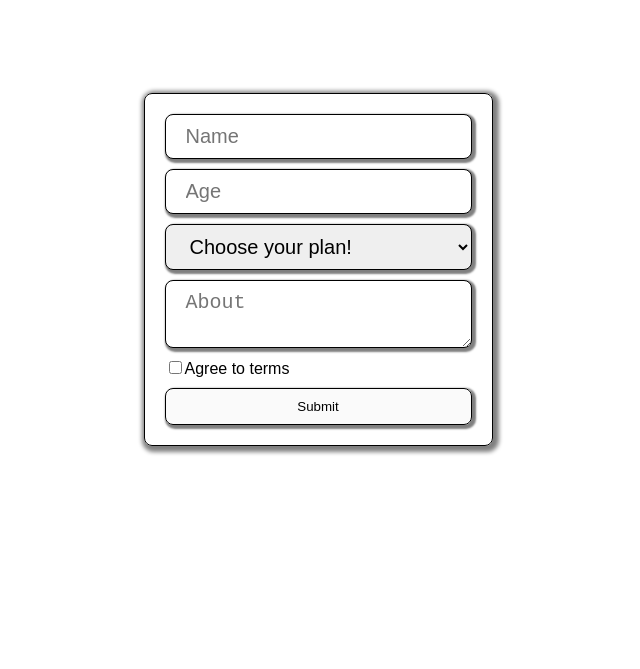
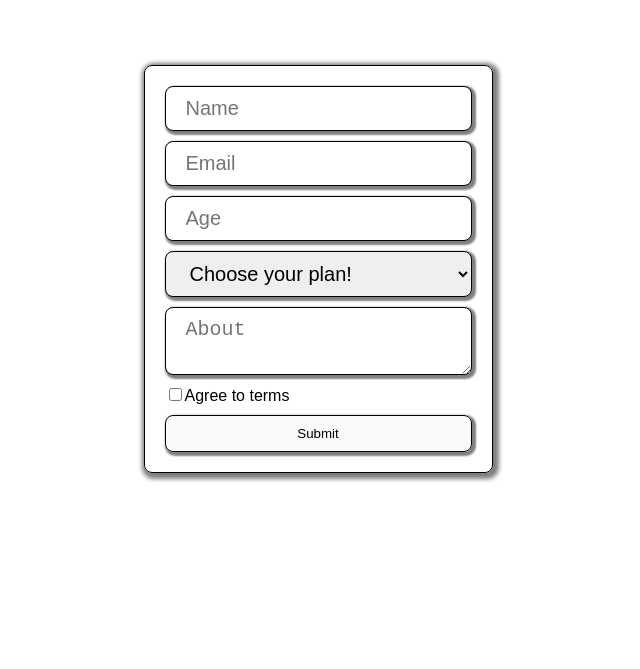
Before and after one commit to t-matveentsev/practiceReact-03, a React (Vite) app: page / in a window 1280 px wide. Shown: the part 131-800 px from the top of the page, without its empty margins (322-962 px from the left). Built offline with nearby package versions, Linux system fonts and the light colour scheme.

Commit message:
validation

```diff
--- a/src/components/ApplyForm/ApplyForm.jsx
+++ b/src/components/ApplyForm/ApplyForm.jsx
@@ -1,30 +1,67 @@
-import { Field, Form, Formik } from "formik";
+import { ErrorMessage, Field, Form, Formik } from "formik";
 import s from "./ApplyForm.module.css";
+import * as Yup from "yup";
 
 const ApplyForm = () => {
   const initialValues = {
     name: "",
     age: "",
+    email: "",
     plan: "",
     about: "",
     agree: false,
   };
+
+  const onlyLetters = /^[A-Za-zА-Яа-яЄєІіЇїҐґ-\s]+$/;
+  const re =
+    /^(([^<>()[\]\.,;:\s@\"]+(\.[^<>()[\]\.,;:\s@\"]+)*)|(\".+\"))@(([^<>()[\]\.,;:\s@\"]+\.)+[^<>()[\]\.,;:\s@\"]{2,})$/i;
+
+  const applySchema = Yup.object().shape({
+    name: Yup.string()
+      .required("Це поле обовʼязкове")
+      .matches(onlyLetters, "Імʼя має містити тільки літери")
+      .min(3, "Мінімум 3 сиволи!")
+      .max(20, "Максимум 20 символів"),
+    email: Yup.string()
+      .required("Це поле обовʼязкове")
+      .matches(re, "Це не emeil"),
+    age: Yup.number().required("Це поле обовʼязкове"),
+    plan: Yup.string()
+      .oneOf(["standard", "pro", "business"])
+      .required("Це поле обовʼязкове"),
+    about: Yup.string().required("Це поле обовʼязкове"),
+  });
+
   const handleSubmit = (values, action) => {
     console.log(values);
     action.resetForm();
   };
   return (
     <section className={s.formWrapper}>
-      <Formik initialValues={initialValues} onSubmit={handleSubmit}>
+      <Formik
+        initialValues={initialValues}
+        onSubmit={handleSubmit}
+        validationSchema={applySchema}
+      >
         {({ values }) => (
           <Form className={s.form}>
             <Field name="name" className={s.input} placeholder="Name" />
+            <ErrorMessage className={s.error} component="p" name="name" />
+            <Field
+              name="email"
+              type="email"
+              className={s.input}
+              placeholder="Email"
+            />
+            <ErrorMessage className={s.error} component="p" name="email" />
             <Field
               name="age"
               type="number"
               className={s.input}
               placeholder="Age"
             />
+            <ErrorMessage className={s.error} component="p" name="age" />
+
             <Field as="select" name="plan" className={s.input}>
               <option disabled value="">
                 Choose your plan!
@@ -33,12 +70,16 @@ const ApplyForm = () => {
               <option value="pro">Pro</option>
               <option value="business">Business</option>
             </Field>
+            <ErrorMessage className={s.error} component="p" name="plan" />
+
             <Field
               as="textarea"
               name="about"
               className={s.input}
               placeholder="About"
             />
+            <ErrorMessage className={s.error} component="p" name="about" />
+
             <label>
               <Field type="checkbox" name="agree" className={s.checkbox} />
               Agree to terms
```
